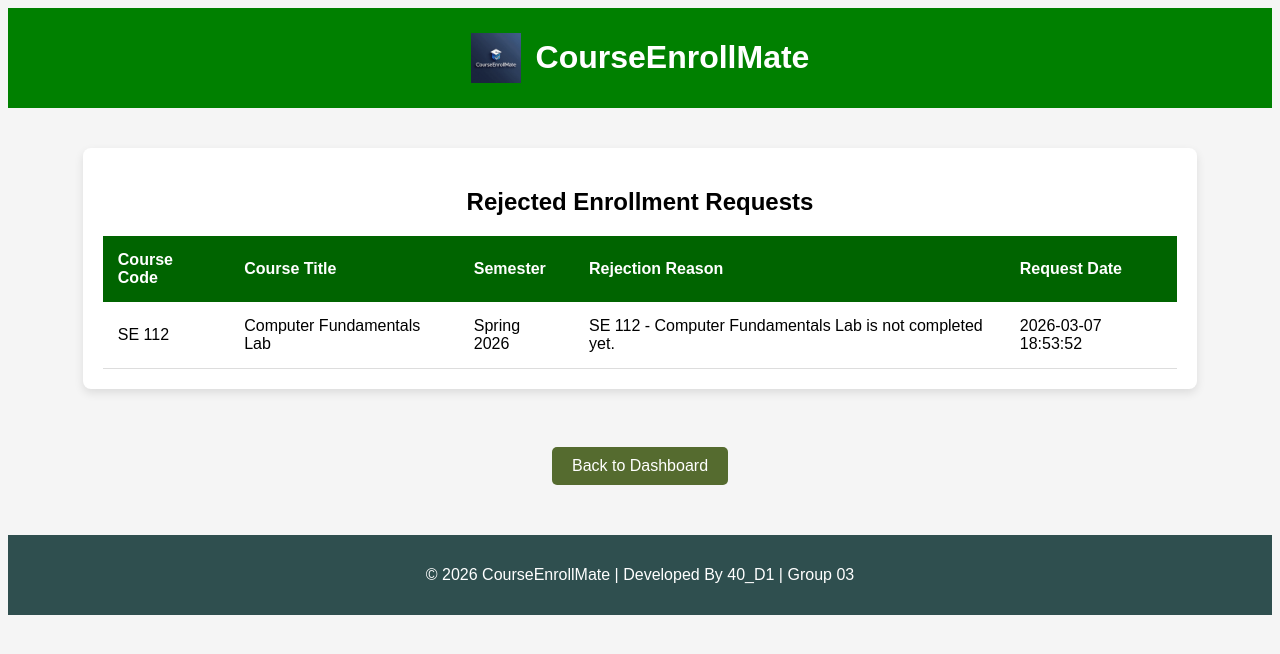
After one commit to adullahalmustakim/CourseEnrollMate, a Flask app: page /rejected_courses in a window 1280 px wide. The commit adds this page. Shown: the top 654 px of the page. Run offline with Flask 3, Linux system fonts and the light colour scheme; a user stored in the database is signed in; data comes from the database, SQL or seed files in the repository; both versions use the stored data as it was after the commit.

Commit message:
Added Module 2 - Feature 3 :  Enrollment Approval and Rejection

```diff
--- a/app.py
+++ b/app.py
@@ -1,5 +1,5 @@
 from flask import Flask, request, render_template, redirect, url_for, session, flash
-from helper import login_required, role_required
+from helper import login_required, role_required, check_prerequisites, check_seat_availability
 from werkzeug.security import generate_password_hash, check_password_hash
 
 app = Flask(__name__)
@@ -28,6 +28,7 @@ def login():
 
         username = request.form["username"]
         password = request.form["password"]
+        selected_role = request.form["role"]
 
         conn = get_db_connection()
 
@@ -38,6 +39,10 @@ def login():
         conn.close()
 
         if user and check_password_hash(user["password"], password):
+
+            if user["role"] != selected_role:
+                return "Invalid role selected!"
+
             session["user_id"] = user["id"]
             session["username"] = user["full_name"]
             session["role"] = user["role"]
@@ -98,7 +103,6 @@ def enroll_courses():
 
     conn = get_db_connection()
 
-    # Fetch courses along with student's enrollment request status (if any)
     courses = conn.execute("""
         SELECT
             co.id AS offering_id,
@@ -148,6 +152,31 @@ def request_enrollment(offering_id):
     flash("Enrollment request submitted successfully!")
     return redirect(url_for("enroll_courses"))
 
+@app.route("/rejected_courses")
+@login_required
+@role_required("student")
+def rejected_courses():
+
+    conn = get_db_connection()
+
+    rejected = conn.execute("""
+        SELECT
+            c.course_code,
+            c.course_title,
+            s.semester_name,
+            er.rejection_reason,
+            er.request_date
+        FROM enrollment_requests er
+        JOIN course_offerings co ON er.offering_id = co.id
+        JOIN courses c ON co.course_id = c.id
+        JOIN semesters s ON co.semester_id = s.id
+        WHERE er.student_id = ? AND er.status = 'rejected'
+        ORDER BY er.request_date DESC
+    """, (session["user_id"],)).fetchall()
+
+    conn.close()
+
+    return render_template("rejected_courses.html", rejected=rejected)
 
 @app.route("/admin")
 @login_required
@@ -558,6 +587,122 @@ def update_seat_limit(id):
 
     return redirect(url_for("add_seat_limit"))
 
+@app.route("/manage_enrollments")
+@login_required
+@role_required("admin")
+def manage_enrollments():
+
+    conn = get_db_connection()
+
+    requests = conn.execute("""
+        SELECT
+            er.id AS request_id,
+            er.student_id,
+            u.full_name AS student_name,
+            c.course_code,
+            c.course_title,
+            c.id AS course_id,
+            co.id AS offering_id,
+            co.max_seats,
+            s.semester_name,
+            (
+                SELECT COUNT(*)
+                FROM enrollment_requests
+                WHERE offering_id = co.id AND status = 'approved'
+            ) AS approved_count
+        FROM enrollment_requests er
+        JOIN users u ON er.student_id = u.id
+        JOIN course_offerings co ON er.offering_id = co.id
+        JOIN courses c ON co.course_id = c.id
+        JOIN semesters s ON co.semester_id = s.id
+        WHERE er.status = 'pending'
+    """).fetchall()
+
+    request_list = []
+
+    for r in requests:
+        prereq_status = check_prerequisites(r["student_id"], r["course_id"])
+
+        request_list.append({
+            "request_id": r["request_id"],
+            "student_name": r["student_name"],
+            "course_code": r["course_code"],
+            "course_title": r["course_title"],
+            "semester_name": r["semester_name"],
+            "approved_count": r["approved_count"],
+            "max_seats": r["max_seats"],
+            "prereq_status": prereq_status
+        })
+
+    conn.close()
+
+    return render_template("manage_enrollments.html", requests=request_list)
+
+@app.route("/approve_enrollment/<int:request_id>")
+@login_required
+@role_required("admin")
+def approve_enrollment(request_id):
+
+    conn = get_db_connection()
+
+    req = conn.execute("""
+        SELECT er.student_id, co.id AS offering_id, co.max_seats, c.id AS course_id
+        FROM enrollment_requests er
+        JOIN course_offerings co ON er.offering_id = co.id
+        JOIN courses c ON co.course_id = c.id
+        WHERE er.id = ?
+    """, (request_id,)).fetchone()
+
+    student_id = req["student_id"]
+    offering_id = req["offering_id"]
+    course_id = req["course_id"]
+
+    from helper import check_prerequisites, check_seat_availability
+
+    if not check_prerequisites(student_id, course_id):
+        flash("Cannot approve: prerequisites not completed.")
+        conn.close()
+        return redirect(url_for("manage_enrollments"))
+
+    if not check_seat_availability(offering_id):
+        flash("Cannot approve: seats full.")
+        conn.close()
+        return redirect(url_for("manage_enrollments"))
+
+    conn.execute("""
+        UPDATE enrollment_requests
+        SET status = 'approved'
+        WHERE id = ?
+    """, (request_id,))
+    conn.commit()
+    conn.close()
+
+    flash("Enrollment approved successfully!")
+    return redirect(url_for("manage_enrollments"))
+
+@app.route("/reject_enrollment/<int:request_id>", methods=["GET","POST"])
+@login_required
+@role_required("admin")
+def reject_enrollment(request_id):
+
+    if request.method == "POST":
+        reason = request.form["rejection_reason"]
+
+        conn = get_db_connection()
+        conn.execute("""
+            UPDATE enrollment_requests
+            SET status = 'rejected', rejection_reason = ?
+            WHERE id = ?
+        """, (reason, request_id))
+        conn.commit()
+        conn.close()
+
+        flash("Enrollment rejected successfully!")
+        return redirect(url_for("manage_enrollments"))
+
+    return render_template("reject_enrollment.html", request_id=request_id)
+
+
 @app.route("/logout")
 def logout():
     session.clear()
--- a/changes.txt
+++ /dev/null
@@ -1,3 +0,0 @@
-app.py
-admin_dashboad.html
-add_seat_limit.html
--- a/create_db.py
+++ b/create_db.py
@@ -55,6 +55,7 @@ CREATE TABLE IF NOT EXISTS enrollment_requests (
     offering_id INTEGER NOT NULL,
     request_date TIMESTAMP DEFAULT CURRENT_TIMESTAMP,
     status TEXT CHECK(status IN ('pending','approved','rejected')) DEFAULT 'pending',
+    rejection_reason TEXT,
     FOREIGN KEY (student_id) REFERENCES users(id),
     FOREIGN KEY (offering_id) REFERENCES course_offerings(id)
 );
--- a/helper.py
+++ b/helper.py
@@ -1,5 +1,13 @@
 from functools import wraps
 from flask import session, redirect
+import sqlite3
+
+
+def get_db_connection():
+    conn = sqlite3.connect("courseenrollmate.db")
+    conn.row_factory = sqlite3.Row
+    conn.execute("PRAGMA foreign_keys = ON")
+    return conn
 
 
 def login_required(f):
@@ -28,3 +36,59 @@ def role_required(role):
         return decorated_function
 
     return decorator
+
+
+def check_prerequisites(student_id, course_id):
+
+    conn = get_db_connection()
+
+    prereqs = conn.execute("""
+        SELECT prerequisite_id
+        FROM course_prerequisites
+        WHERE course_id = ?
+    """, (course_id,)).fetchall()
+
+    if not prereqs:
+        conn.close()
+        return True
+
+    for prereq in prereqs:
+        approved = conn.execute("""
+            SELECT *
+            FROM enrollment_requests er
+            JOIN course_offerings co ON er.offering_id = co.id
+            WHERE er.student_id = ?
+            AND co.course_id = ?
+            AND er.status = 'approved'
+        """, (student_id, prereq["prerequisite_id"])).fetchone()
+
+        if not approved:
+            conn.close()
+            return False
+
+    conn.close()
+    return True
+
+def check_seat_availability(offering_id):
+
+    conn = get_db_connection()
+
+    offering = conn.execute("""
+        SELECT max_seats
+        FROM course_offerings
+        WHERE id = ?
+    """, (offering_id,)).fetchone()
+
+    approved_count = conn.execute("""
+        SELECT COUNT(*)
+        FROM enrollment_requests
+        WHERE offering_id = ?
+        AND status = 'approved'
+    """, (offering_id,)).fetchone()[0]
+
+    conn.close()
+
+    if approved_count < offering["max_seats"]:
+        return True
+
+    return False
--- a/templates/admin_dashboard.html
+++ b/templates/admin_dashboard.html
@@ -40,6 +40,8 @@
 
     <a href="/add_seat_limit">Manage Maximum Seat Limit</a>
 
+    <a href="/manage_enrollments">Enrollment Approval and Rejection</a>
+
     <br>
 
     <a href="/logout" class="logout">Logout</a>
--- /dev/null
+++ b/templates/rejected_courses.html
@@ -0,0 +1,47 @@
+{% extends "base.html" %}
+
+{% block body %}
+
+<div class="table-container">
+
+    <h2>Rejected Enrollment Requests</h2>
+
+{% if rejected %}
+
+    <table>
+        <thead>
+            <tr>
+                <th>Course Code</th>
+                <th>Course Title</th>
+                <th>Semester</th>
+                <th>Rejection Reason</th>
+                <th>Request Date</th>
+            </tr>
+        </thead>
+{% for course in rejected %}
+        <tbody>
+            <tr>
+                <td>{{ course.course_code }}</td>
+                <td>{{ course.course_title }}</td>
+                <td>{{ course.semester_name }}</td>
+                <td>{{ course.rejection_reason }}</td>
+                <td>{{ course.request_date }}</td>
+            </tr>
+        </tbody>
+{% endfor %}
+
+    </table>
+
+{% else %}
+
+    <p>No rejected enrollment requests.</p>
+
+{% endif %}
+
+</div>
+
+<br>
+
+<a href="/student">Back to Dashboard</a>
+
+{% endblock %}
--- a/templates/student_dashboard.html
+++ b/templates/student_dashboard.html
@@ -16,6 +16,8 @@
 
 <a href="/enroll_courses">Enroll in Courses</a>
 
+<a href="/rejected_courses">View Rejected Courses</a>
+
 <br><br>
 
 <a href="/logout">Logout</a>
```
Also changed, not shown: templates/manage_enrollments.html (added, +49 -0 lines), templates/reject_enrollment.html (added, +15 -0 lines), courseenrollmate.db, 7 other files.
